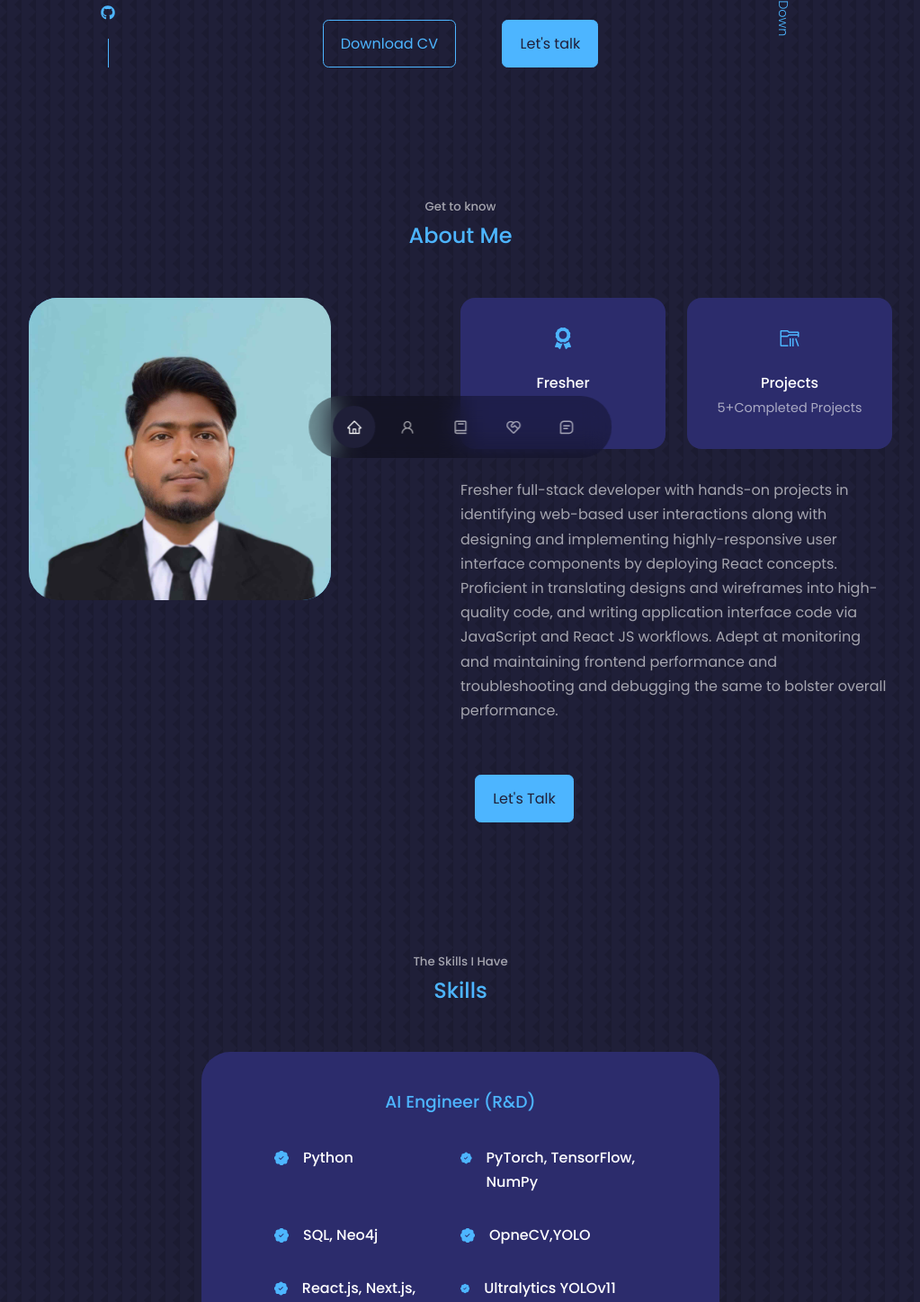
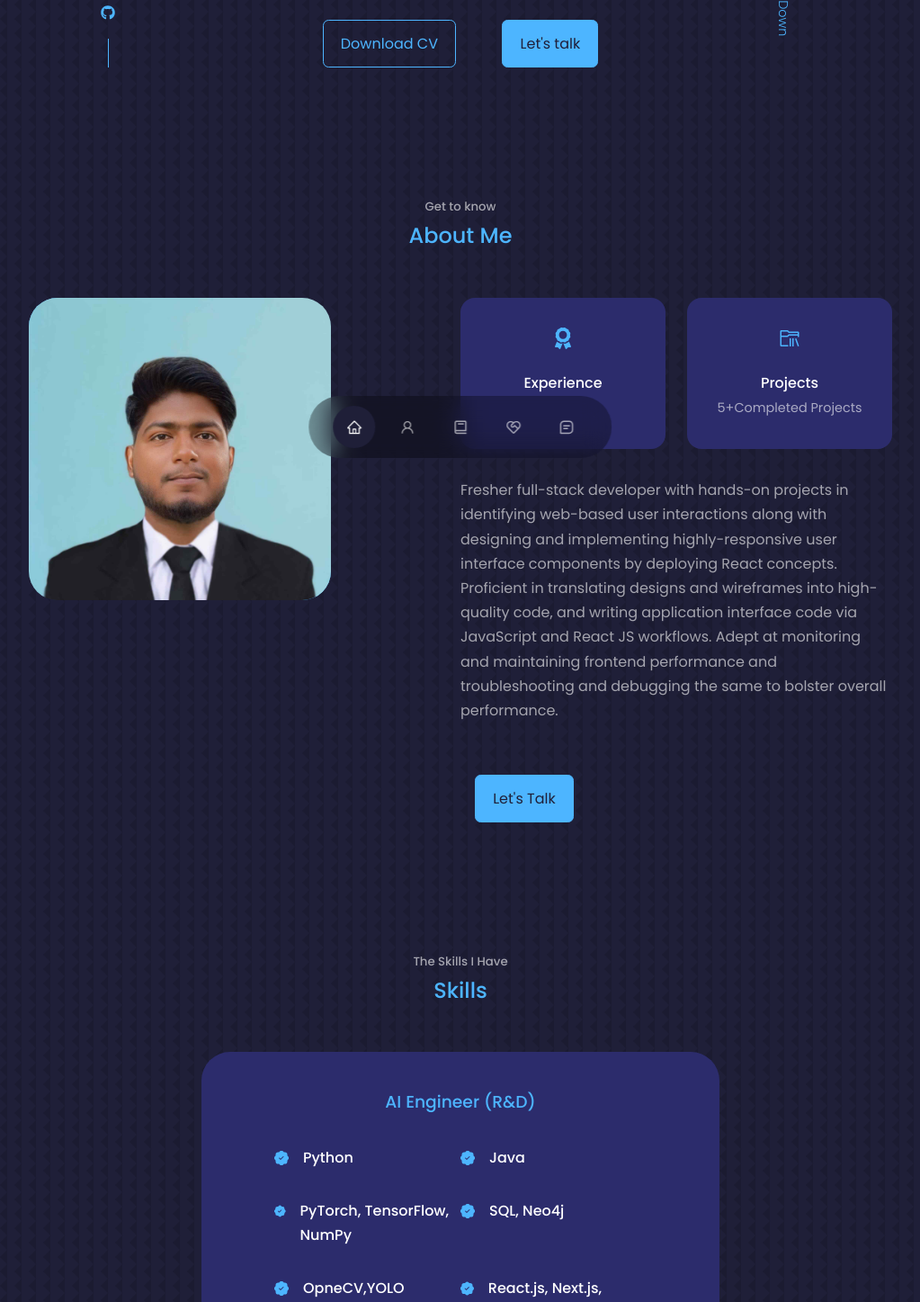
Before and after one commit to Suraj-Yadav-dev/PORTFOLIO_MY, a React (Vite) app: page / in a window 1280 px wide. Shown: the part 259-1706 px from the top of the page at 90% size, without its empty margins (128-1151 px from the left). Built offline with nearby package versions, Linux system fonts and the light colour scheme.

Commit message:
update the resume

```diff
--- a/src/components/experience/Experience.jsx
+++ b/src/components/experience/Experience.jsx
@@ -14,6 +14,10 @@ const Experience = () => {
           <article className="experience__details">
               <BsFillPatchCheckFill className="experience__details-icon" />
               <h4>Python</h4>
+            </article>
+            <article className="experience__details">
+              <BsFillPatchCheckFill className="experience__details-icon" />
+              <h4>Java</h4>
             </article>
             <article className="experience__details">
               <BsFillPatchCheckFill className="experience__details-icon" />
--- a/src/components/header/CTA.jsx
+++ b/src/components/header/CTA.jsx
@@ -1,10 +1,10 @@
 import React from 'react';
-import CV from '../../assets/Suraj-Resume.pdf';
+import CV from '../../assets/Suraj Yadav - Resume.pdf';
 
 const CTA = () => {
   return (
     <div className="cta">
-      <a href={CV} download className="btn">
+      <a href={CV} download="Suraj_Yadav_Resume.pdf" className="btn">
         Download CV
       </a>
       <a href="#contact" className="btn btn-primary">
--- a/src/components/intro/intro.jsx
+++ b/src/components/intro/intro.jsx
@@ -23,7 +23,7 @@ const Intro = () => {
           <div className="about__cards">
             <article className="about__card">
               <FaAward className="about__icon" />
-              <h5>Fresher</h5>
+              <h5>Experience</h5>
               <small></small>
             </article>
             <article className="about__card">
```
Also changed, not shown: 2 other files (tests, documents, lock files or other folders).
